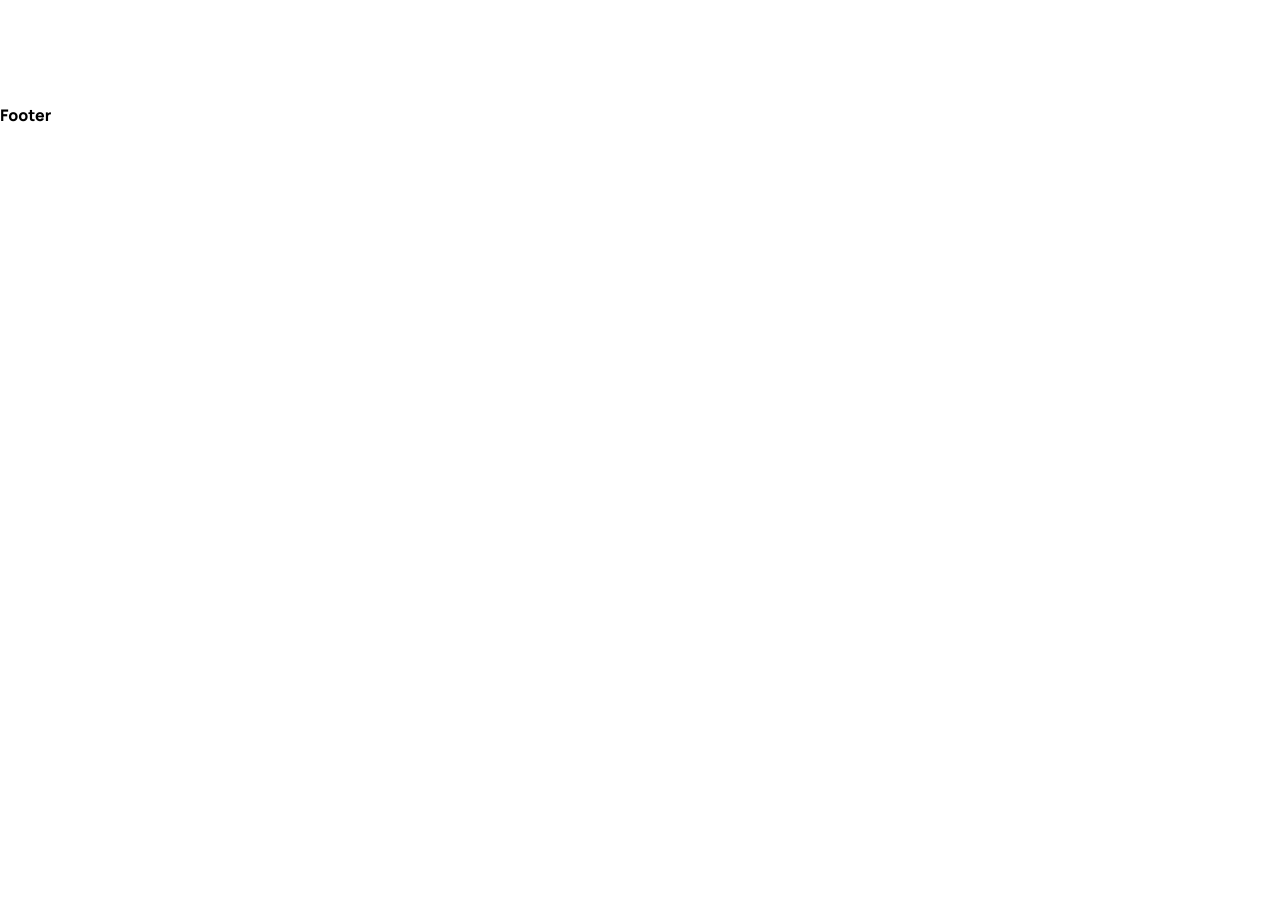
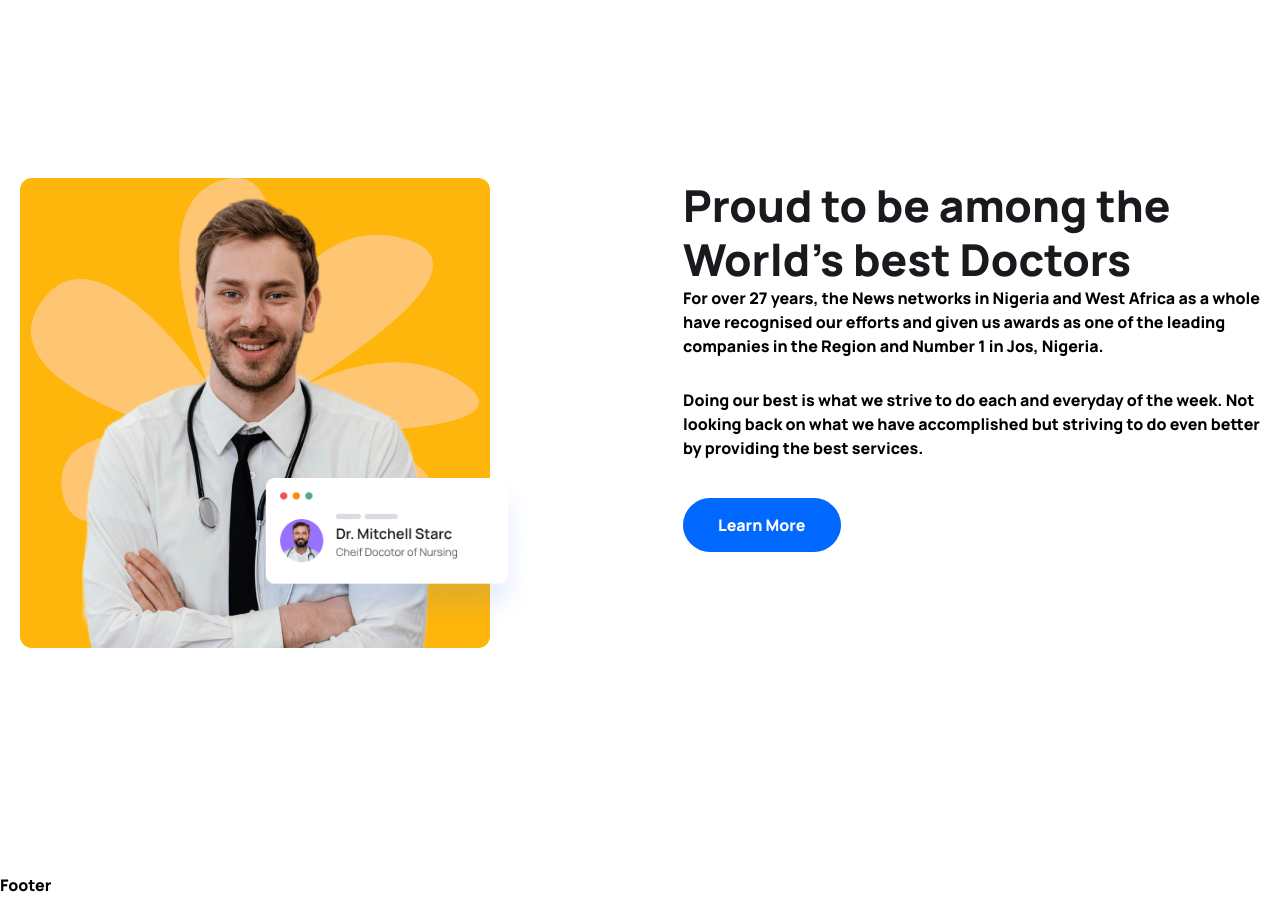
Before and after one commit to Youngben1/Hospital_care, a React (Vite) app in the folder frontend/: page / in a window 1280 px wide. Shown: the part 1757-2654 px from the top of the page. Before the commit the page ends 1884 px from the top, so only its background shows below. Built offline with nearby package versions, Linux system fonts and the light colour scheme.

Commit message:
services section

```diff
--- /dev/null
+++ b/frontend/src/components/About/About.jsx
@@ -0,0 +1,32 @@
+import aboutImg from "../../assets/images/about.png"
+import aboutCardImg from "../../assets/images/about-card.png"
+import { Link } from "react-router-dom"
+
+const About = () => {
+  return (
+    <section>
+        <div className='container'>
+            <div className='flex justify-between gap-[50px] xl:gap-[0] lg:gap-[130px] flex-col lg:flex-row'>
+
+                <div className='relative w-[75%] lg:w-[50%] xl:w-[770px] z-10 order-2 lg:order-1 '>
+                    <img src={aboutImg} alt="" />
+                    <div className="absolute z-20 bottom-4 w-[200px] md:w-[300px] right-[-30%] md:right-[-7%] lg:right-[22%] ">
+                        <img src={aboutCardImg} alt="" />
+                    </div>
+                </div>
+
+                <div className="w-full order-1 lg:order-2 lg:w-1/2 xl:w-[670px]">
+                    <h2 className="heading">Proud to be among the World's best Doctors</h2>
+                    <p className="text_para">For over 27 years, the News networks in Nigeria and West Africa as a whole have recognised our efforts and given us awards as one of the leading companies in the Region and Number 1 in Jos, Nigeria.</p>
+
+                    <p className="text_para mt-[30px]">Doing our best is what we strive to do each and everyday of the week. Not looking back on what we have accomplished but striving to do even better by providing the best services.</p>
+
+                    <Link to="/"><button className="btn">Learn More</button></Link>
+                </div>
+            </div>
+        </div>
+    </section>
+  )
+}
+
+export default About
--- /dev/null
+++ b/frontend/src/components/Services/ServiceList.jsx
@@ -0,0 +1,9 @@
+import React from 'react'
+
+const ServiceList = () => {
+  return (
+    <div>ServiceList</div>
+  )
+}
+
+export default ServiceList
--- a/frontend/src/pages/Home.jsx
+++ b/frontend/src/pages/Home.jsx
@@ -6,11 +6,11 @@ import icon01 from "../assets/images/icon01.png"
 import icon02 from "../assets/images/icon02.png"
 import icon03 from "../assets/images/icon03.png"
 import {BsArrowRight} from "react-icons/bs"
+import About from "../components/About/About";
 
 const Home = () => {
   return (
     <>
-
         <section className="hero_section pt-[60px] 2xl:h-[800px]">
           <div className="container">
             <div className="flex flex-col items-center justify-between lg:flex-row gap-[90px]">
@@ -28,7 +28,7 @@ const Home = () => {
                     treatment.
                   </p>
 
-                  <button className="btn">Request an Appointment</button>
+                  <button className="btn sm:items-center">Request an Appointment</button>
                 </div>
 
                 <div className="flex flex-col mt-[30px] lg:items-center gap-5 lg:gap-[30px] lg:mt-[70px] lg:flex-row ">
@@ -93,7 +93,7 @@ const Home = () => {
                     We provide world class care for everybody and also we have the best health facilities and up to date machines for correcting all issues. From the lab to the clinic.
                   </p>
 
-                  <Link to="/doctors" className="w-[44px] h-[44px] justify-center mx-auto rounded-full border border-solid mt-[30px] hover:border-none border-[#181A1E] group-hover:bg-primaryColor items-center flex">
+                  <Link to="/doctors" className="w-[44px] h-[44px] justify-center mx-auto rounded-full border border-solid mt-[30px] hover:border-none border-[#181A1E] group hover:bg-primaryColor items-center flex">
                     <BsArrowRight className="h-5 w-6 group-hover:text-white"/>
                   </Link>
                 </div>
@@ -112,7 +112,7 @@ const Home = () => {
                     You can pick from any of our choicest hospitals across the country, epending on your location and the facility closest to you. After confirming your location you can book an Appointment.
                   </p>
 
-                  <Link to="/doctors" className="w-[44px] h-[44px] justify-center mx-auto rounded-full border border-solid mt-[30px] hover:border-none border-[#181A1E] group-hover:bg-primaryColor items-center flex">
+                  <Link to="/doctors" className="w-[44px] h-[44px] justify-center mx-auto rounded-full border border-solid mt-[30px] hover:border-none border-[#181A1E] group hover:bg-primaryColor items-center flex">
                     <BsArrowRight className="h-5 w-6 group-hover:text-white"/>
                   </Link>
                 </div>
@@ -131,11 +131,22 @@ const Home = () => {
                     After you have found a doctor and selected a location, you can set appointment with the doctor and schedule the perfect day and time to be attended to.
                   </p>
 
-                  <Link to="/doctors" className="w-[44px] h-[44px] justify-center mx-auto rounded-full border border-solid mt-[30px] hover:border-none border-[#181A1E] group-hover:bg-primaryColor items-center flex">
+                  <Link to="/doctors" className="w-[44px] h-[44px] justify-center mx-auto rounded-full border border-solid mt-[30px] hover:border-none border-[#181A1E] group hover:bg-primaryColor items-center flex">
                     <BsArrowRight className="h-5 w-6 group-hover:text-white"/>
                   </Link>
                 </div>
               </div>
+            </div>
+          </div>
+        </section>
+
+        <About />
+
+        <section>
+          <div>
+            <div>
+              <h2></h2>
+              <p></p>
             </div>
           </div>
         </section>
```
Also changed, not shown: frontend/src/components/Services/ServiceCard.jsx (added).
